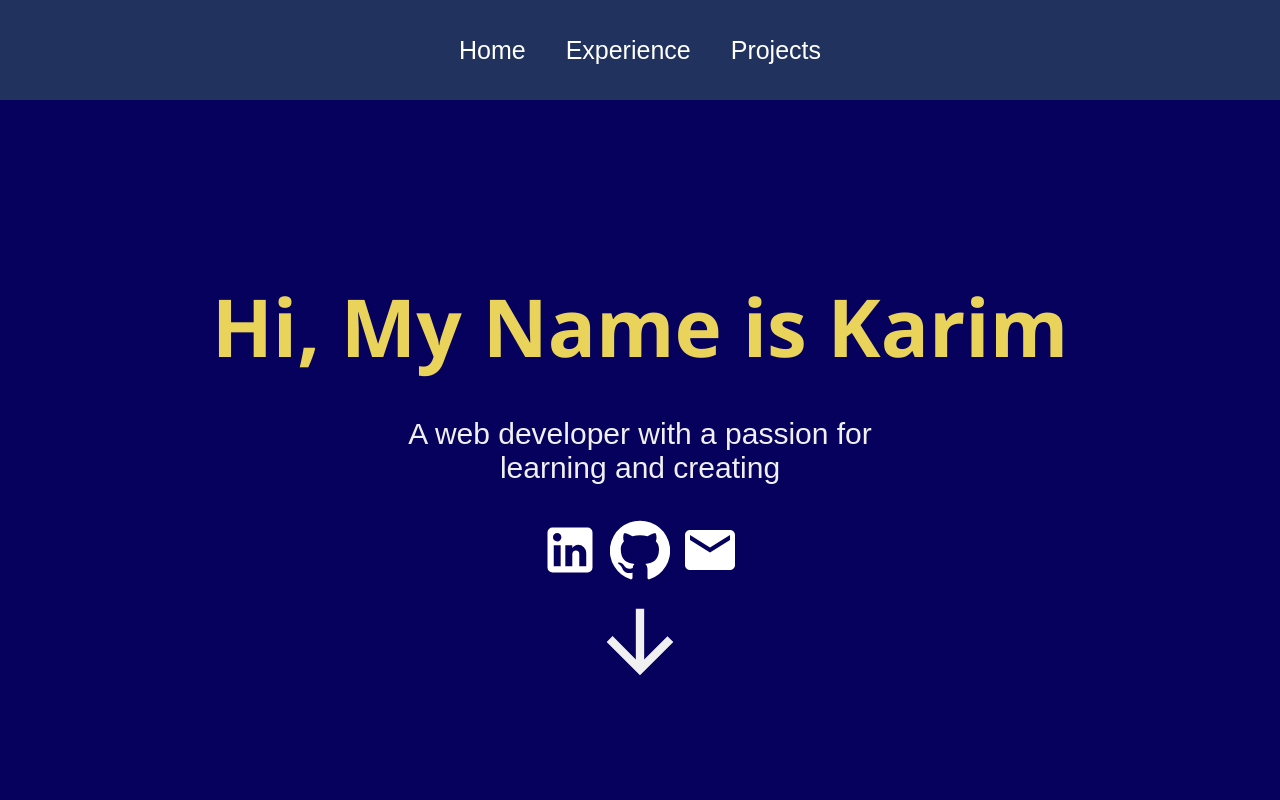
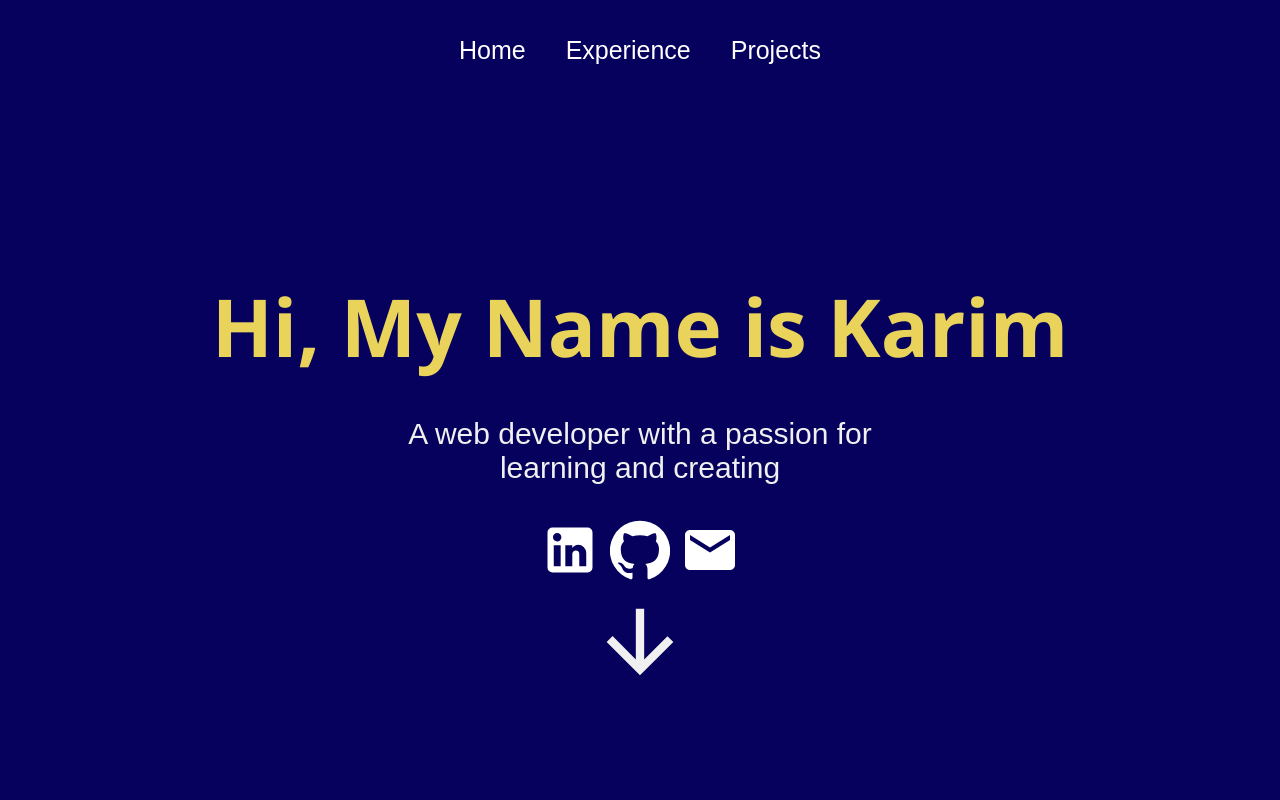
Before and after one commit to devjava69/karim_trabelsi, a React (Create React App) app: page / in a window 1280 px wide. Shown: the top 800 px of the page. Built offline with nearby package versions, Linux system fonts and the light colour scheme.

Commit message:
change the background of navbar

```diff
--- a/src/styles/Navbar.css
+++ b/src/styles/Navbar.css
@@ -1,7 +1,7 @@
 .navbar {
     width: 100%;
     height: 100px;
-    background: #21325e;
+    background: #06015d;
 }
 
 .links {
```
